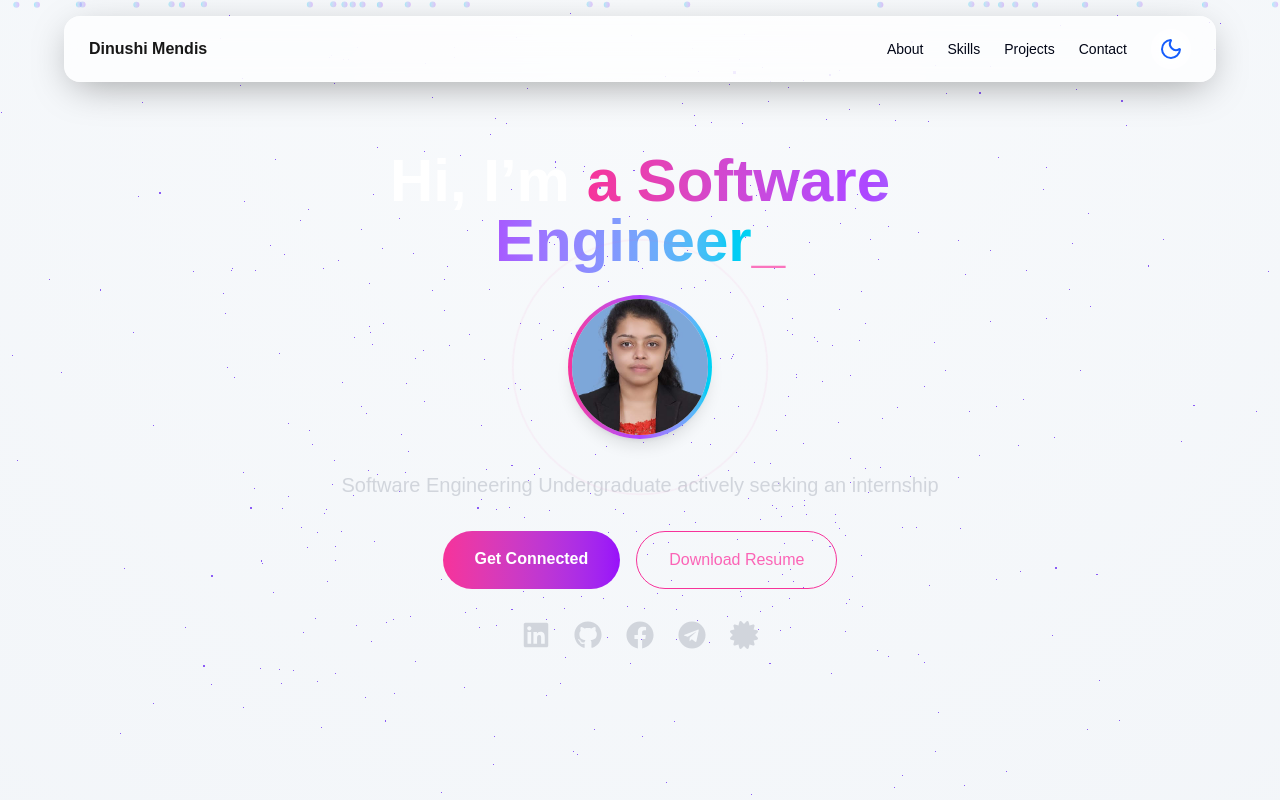
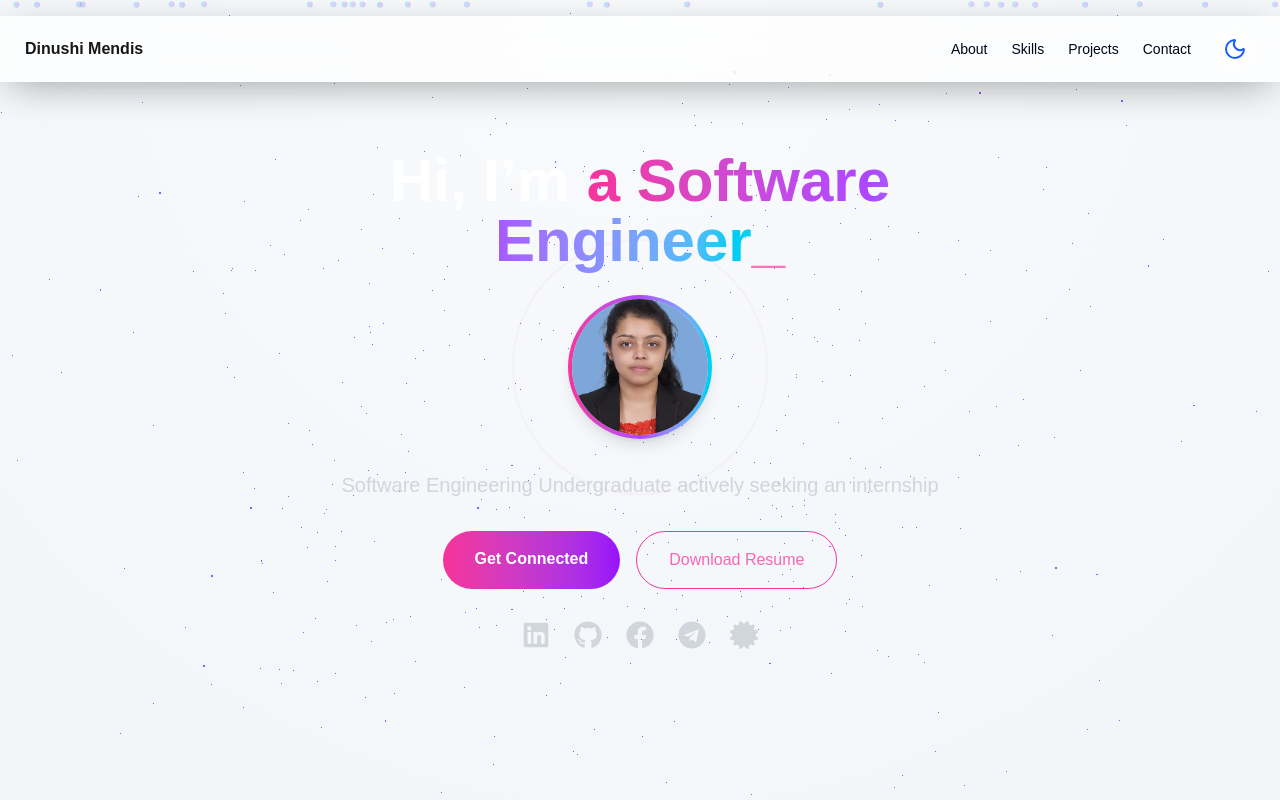
Before and after one commit to IDMendis/portfolio, a Next.js app: page / in a window 1280 px wide. Shown: the top 800 px of the page. Built offline with nearby package versions, Linux system fonts and the light colour scheme.

Commit message:
edited the nav bar

```diff
--- a/components/Navbar.tsx
+++ b/components/Navbar.tsx
@@ -3,9 +3,8 @@ import ThemeToggle from "./ThemeToggle";
 export default function Navbar() {
   return (
  <nav className="
-  fixed top-4 left-1/2 -translate-x-1/2
-  w-[90%] max-w-6xl
-  rounded-2xl
+  fixed top-4 w-full left-0
+
   bg-white/70 dark:bg-black/40
   backdrop-blur-xl
   border border-white/20 dark:border-white/10
```
